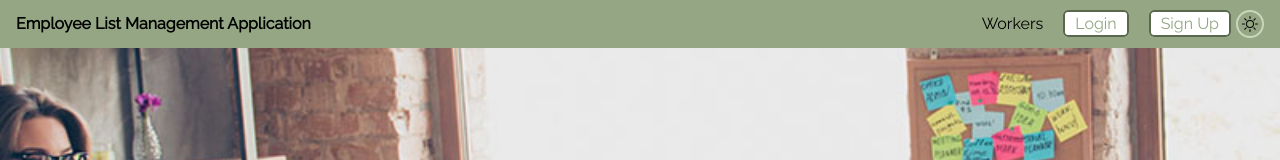
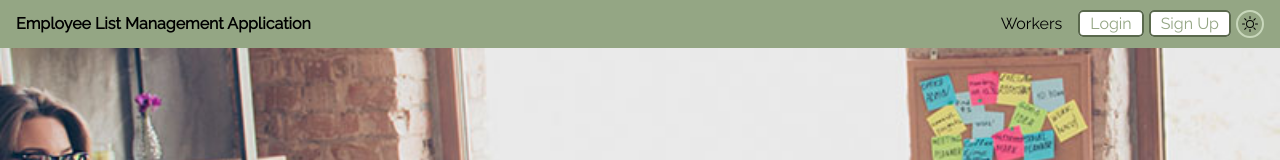
Before and after one commit to osemenets21/Employee-List-Management-Application, a React (Create React App) app: page / in a window 1280 px wide. Shown: the top 160 px of the page. Built offline with nearby package versions, Linux system fonts and the light colour scheme; data requests are answered from the project's data file.

Commit message:
correct margines between header`s buttons

```diff
--- a/src/components/Header/Header.scss
+++ b/src/components/Header/Header.scss
@@ -72,9 +72,15 @@
             }
 
             li {
-                margin-right: 20px;
                 cursor: pointer;
 
+            }
+            li:nth-child(1) {
+                margin-right: 1rem;
+            }
+
+            li:nth-child(2) {
+                margin-right: 5px;
             }
 
             li:nth-child(3) {
```
